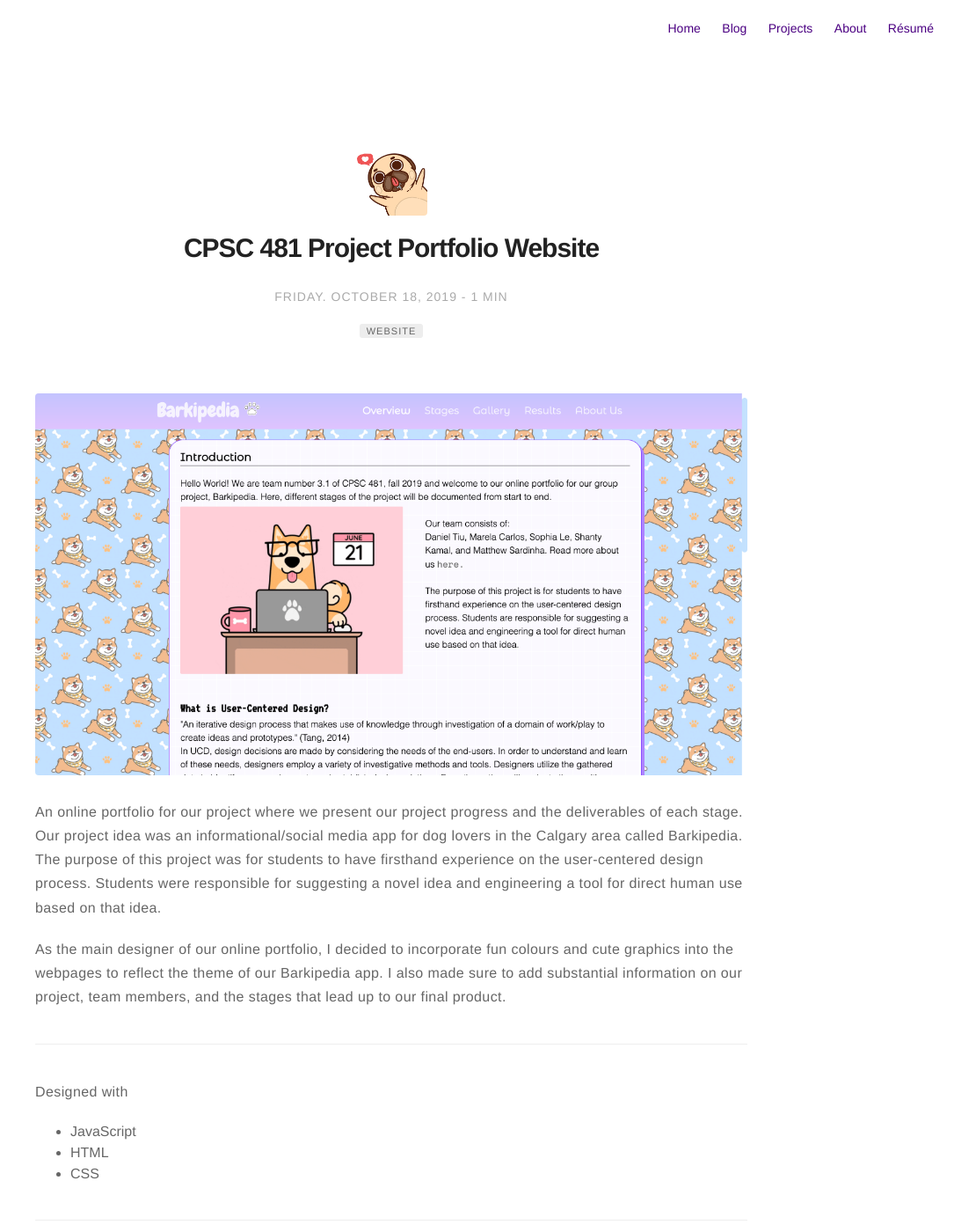
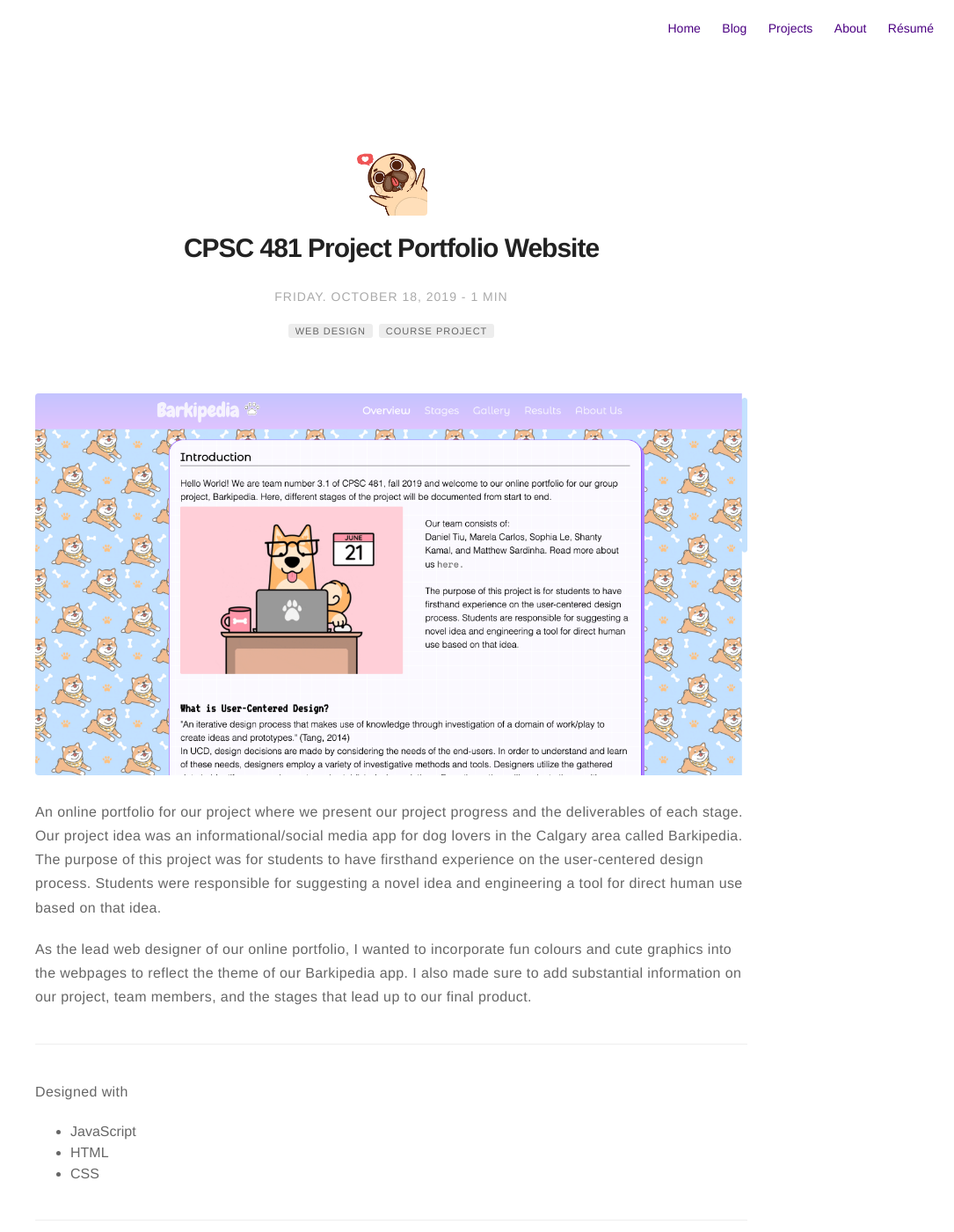
Before and after one commit to soapcodes/s0phito.github.io, a Jekyll site: the page built from _posts/2016-01-23-indigo-jekyll-theme.markdown, in a window 1280 px wide and 1400 px high. Shown: the whole window at 88% size, without its empty margins (195-1280 px from the left). Built offline with Jekyll 4.4.1, drawn with Linux system fonts in a browser that asks for light colours.

Commit message:
Minor edits to project post and resume

```diff
--- a/_posts/2016-01-23-indigo-jekyll-theme.markdown
+++ b/_posts/2016-01-23-indigo-jekyll-theme.markdown
@@ -2,7 +2,9 @@
 title: "CPSC 481 Project Portfolio Website"
 layout: post
 date: 2019-10-18 00:53
-tag: website
+tag:
+- web design
+- course project
 image: /assets/images/pug2.png
 headerImage: true
 projects: true
@@ -17,7 +19,7 @@ externalLink: false
 
 An online portfolio for our project where we present our project progress and the deliverables of each stage. Our project idea was an informational/social media app for dog lovers in the Calgary area called Barkipedia. The purpose of this project was for students to have firsthand experience on the user-centered design process. Students were responsible for suggesting a novel idea and engineering a tool for direct human use based on that idea.
 
-As the main designer of our online portfolio, I decided to incorporate fun colours and cute graphics into the webpages to reflect the theme of our Barkipedia app. I also made sure to add substantial information on our project, team members, and the stages that lead up to our final product.
+As the lead web designer of our online portfolio, I wanted to incorporate fun colours and cute graphics into the webpages to reflect the theme of our Barkipedia app. I also made sure to add substantial information on our project, team members, and the stages that lead up to our final product.
 
 ---
 
```
Also changed, not shown: README.md, 7 other files.
